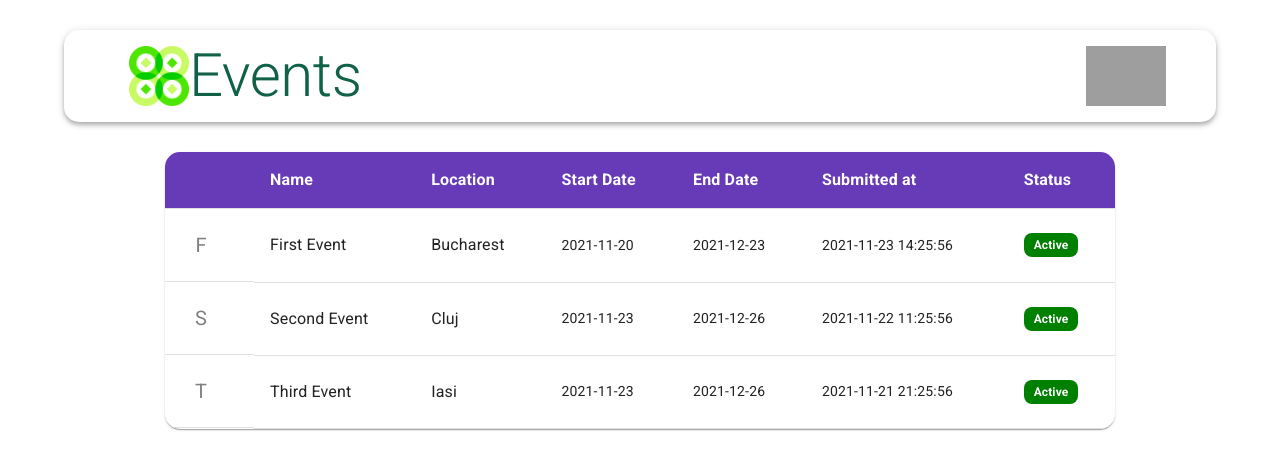
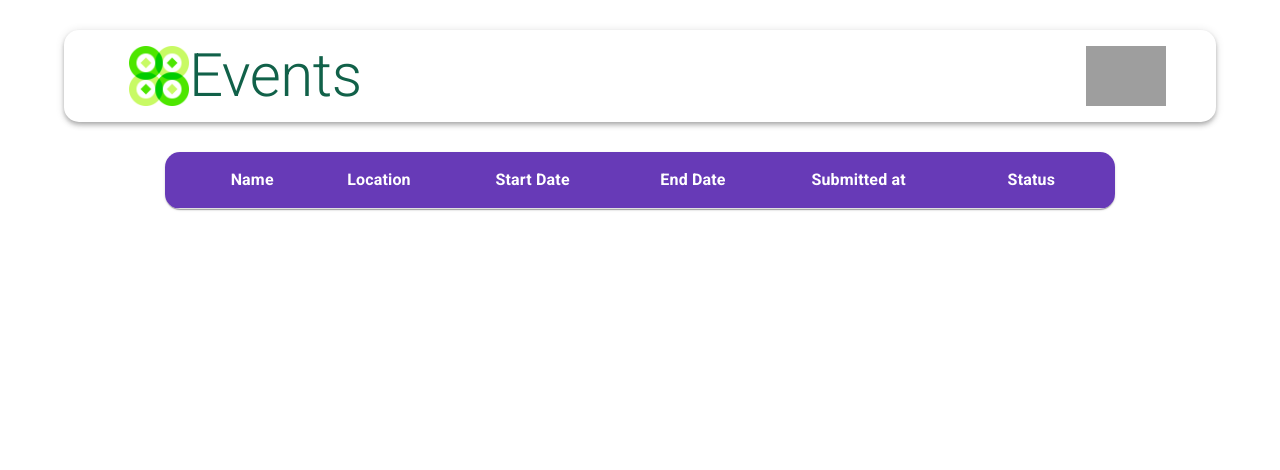
Before and after one commit to FloareDeMai/events-app, a React (Create React App) app in the folder client/: page / in a window 1280 px wide. Shown: the top 470 px of the page. Built offline with nearby package versions, Linux system fonts and the light colour scheme; grey boxes are pictures that could not be loaded.

Commit message:
local storage setup

```diff
--- a/client/src/components/Events/EventsTable.js
+++ b/client/src/components/Events/EventsTable.js
@@ -17,12 +17,14 @@ import moment from "moment";
 
 import useStyles from "./styles";
 import UtilService from "../../utils/utils";
+import LocalStorageService from "../../localStorage";
 
 
 
 function EventTable() {
     const classes = useStyles();
     let today = moment(new Date()).format("YYYY-MM-DD");
+    let events = LocalStorageService.getEventsFromLocalStorage();
     return (
         <>
             <TableContainer component={Paper} className={classes.tableContainer}>
@@ -35,7 +37,7 @@ function EventTable() {
                         </TableRow>
                     </TableHead>
                     <TableBody>
-                        {UtilService.DUMMY_EVENTS.map((event) => (
+                        {events.map((event) => (
                             <TableRow key={event.id}>
                                 <TableCell  style={{ display: "flex", alignItems: "center" }}>
                                     <Avatar alt={event.name}
--- a/client/src/components/ManageEvent/DateRangePicker.js
+++ b/client/src/components/ManageEvent/DateRangePicker.js
@@ -1,6 +1,7 @@
 import React from "react";
 import { DatePicker, Space } from "antd";
 import moment from "moment";
+
 
 function DateRangePicker(props) {
     const { RangePicker } = DatePicker;
@@ -9,7 +10,9 @@ function DateRangePicker(props) {
     return (
 
         <Space direction="vertical" size={12}>
+
             <RangePicker
+
                 style={{width: "500px"}}
                 format={dateFormat}
                 disabledDate={(current) => {
--- a/client/src/components/ManageEvent/FormEvent.js
+++ b/client/src/components/ManageEvent/FormEvent.js
@@ -2,6 +2,7 @@ import React, {useState} from "react";
 import {useNavigate} from "react-router-dom";
 import {v4 as uuidv4} from "uuid";
 import moment from "moment";
+import LocalStorageService from "../../localStorage";
 import {
     Container,
     Paper,
@@ -44,6 +45,7 @@ function FormEvent() {
             startDate: eventData.startDate,
             endDate: eventData.endDate
         };
+        LocalStorageService.addEventToLocalStorage(newEvent)
         navigate("/");
     }
     return (
@@ -78,6 +80,7 @@ function FormEvent() {
                                 onChange={(e) =>
                                     setEventData({...eventData, location: e.target.value})}
                             />
+
                             <DateRangePicker handleDates={handleDates}/>
 
                             <Container className={classes.buttonContainer}>
--- /dev/null
+++ b/client/src/localStorage/index.js
@@ -0,0 +1,25 @@
+const addEventToLocalStorage = (event) => {
+    let existingEvents = JSON.parse(localStorage.getItem("data"));
+    if (existingEvents === null) existingEvents = [];
+    localStorage.setItem("event", JSON.stringify(event))
+    existingEvents.push(event)
+    localStorage.setItem("data", JSON.stringify(existingEvents));
+}
+
+const getEventsFromLocalStorage = () => {
+    let events = JSON.parse(localStorage.getItem("data"));
+    if (events === null) events = [];
+    return events;
+}
+
+const removeAllEventsFromLocalStorage = () => {
+    return localStorage.removeItem("data");
+}
+
+const LocalStorageService = {
+    addEventToLocalStorage,
+    getEventsFromLocalStorage,
+    removeAllEventsFromLocalStorage
+}
+
+export default LocalStorageService;
```
